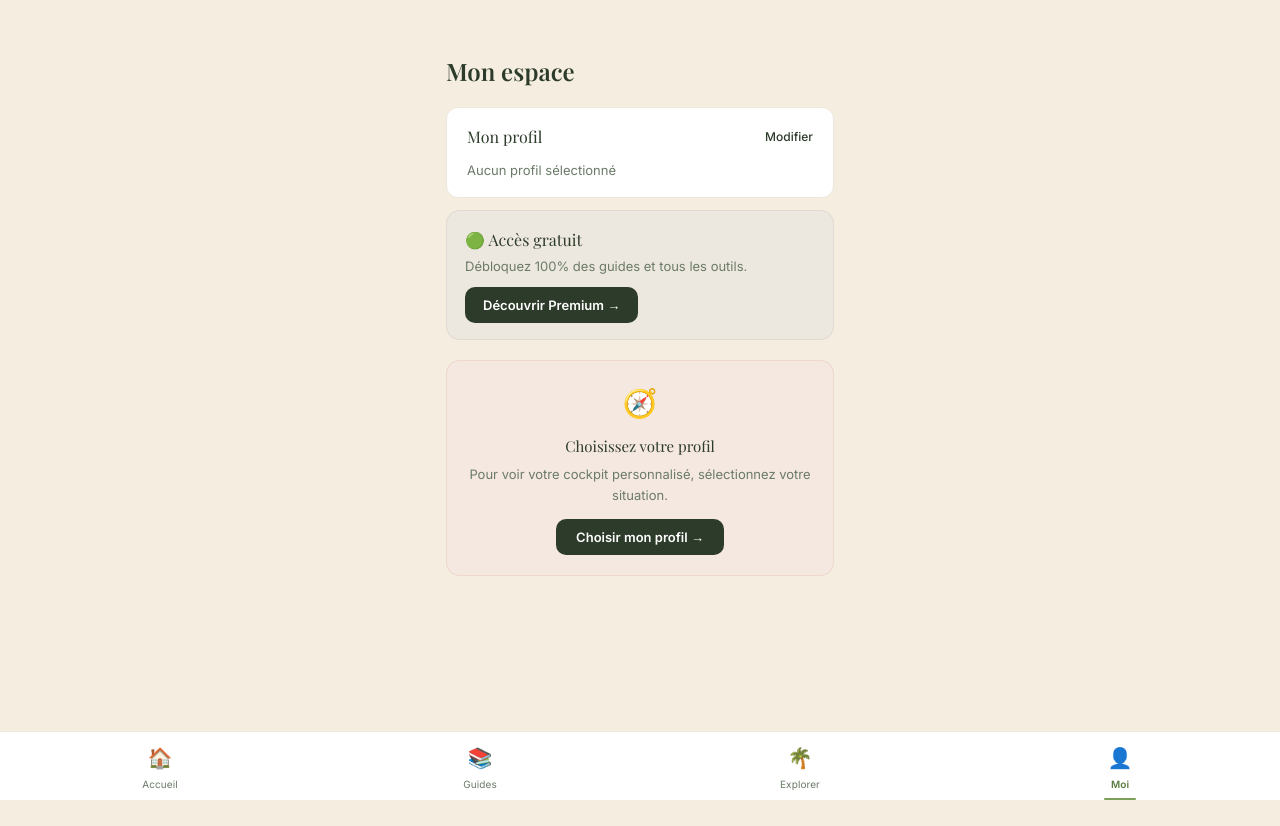
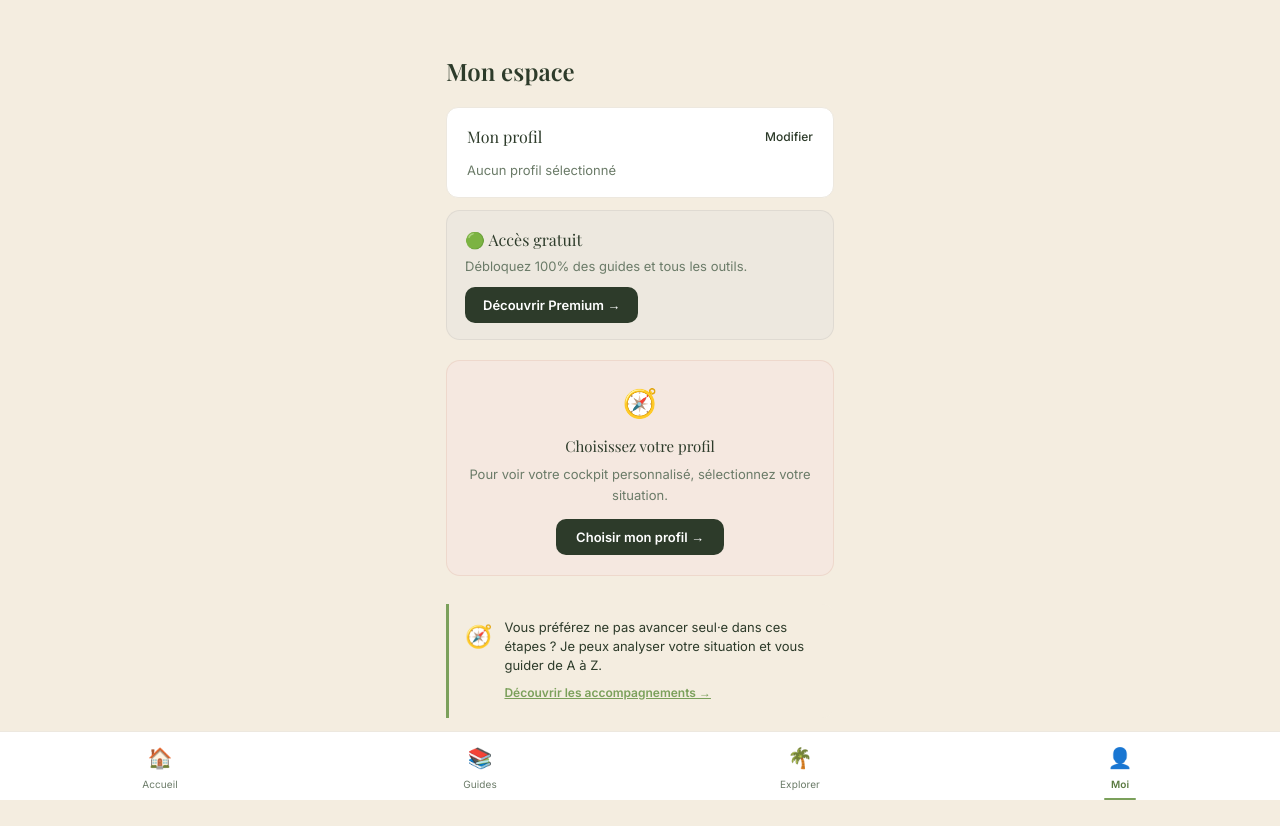
Before and after one commit to Vivreamajorque/vivre-a-majorque, a React (Vite) app: page /app/moi in a window 1280 px wide. Before the commit the page ends 800 px from the top, so only its background shows below. Built offline with nearby package versions, Linux system fonts and the light colour scheme; sample sign-in values are in the browser's storage; a web font is replaced by a local one.

Commit message:
feat: AccompagnementBanner dans 6 pages (GuideDetail, MonEspace, Guides, Outils, Budget, CoutInstallation)

```diff
--- /dev/null
+++ b/src/components/AccompagnementBanner.jsx
@@ -0,0 +1,55 @@
+import React from 'react'
+import { useNavigate } from 'react-router-dom'
+
+/**
+ * AccompagnementBanner — encart discret renvoyant vers la page Accompagnements.
+ * Props :
+ *   texte  : string — phrase principale (contextualisée)
+ *   cta    : string — texte du lien (défaut : "Voir les accompagnements →")
+ *   style  : object — surcharge style conteneur
+ */
+export default function AccompagnementBanner({ texte, cta = 'Voir les accompagnements →', style = {} }) {
+  const navigate = useNavigate()
+
+  return (
+    <div
+      onClick={() => navigate('/app/explorer/accompagnements')}
+      style={{
+        display: 'flex',
+        alignItems: 'flex-start',
+        gap: 12,
+        background: 'var(--lin, #F5F0E8)',
+        borderLeft: '3px solid var(--vert, #7EC8C0)',
+        borderRadius: '0 12px 12px 0',
+        padding: '14px 16px',
+        marginTop: 24,
+        marginBottom: 8,
+        cursor: 'pointer',
+        transition: 'opacity 0.15s',
+        ...style,
+      }}
+      onMouseEnter={e => e.currentTarget.style.opacity = '0.85'}
+      onMouseLeave={e => e.currentTarget.style.opacity = '1'}
+    >
+      <span style={{ fontSize: 22, flexShrink: 0, marginTop: 1 }}>🧭</span>
+      <div>
+        <p style={{
+          fontSize: 13,
+          color: 'var(--foret, #2D5016)',
+          lineHeight: 1.45,
+          marginBottom: 4,
+        }}>
+          {texte}
+        </p>
+        <span style={{
+          fontSize: 12,
+          fontWeight: 700,
+          color: 'var(--vert, #7EC8C0)',
+          textDecoration: 'underline',
+        }}>
+          {cta}
+        </span>
+      </div>
+    </div>
+  )
+}
--- a/src/pages/BudgetSimulator.jsx
+++ b/src/pages/BudgetSimulator.jsx
@@ -1,4 +1,5 @@
 import React, { useState, useMemo } from 'react'
+import AccompagnementBanner from '../components/AccompagnementBanner'
 import { useNavigate } from 'react-router-dom'
 
 /* ─────────────────────────────────────────────────────────────────
@@ -473,6 +474,11 @@ export default function BudgetSimulator() {
         </div>
       )}
 
+      <AccompagnementBanner
+        texte="Ces chiffres soulèvent des questions sur votre projet ? Je peux vous aider à valider votre budget et votre situation avant de vous lancer."
+        cta="Réserver une visio conseil →"
+        style={{ marginBottom: 80 }}
+      />
     </div>
   )
 }
--- a/src/pages/CoutInstallation.jsx
+++ b/src/pages/CoutInstallation.jsx
@@ -1,5 +1,6 @@
 import React, { useState, useMemo } from 'react'
 import { useNavigate } from 'react-router-dom'
+import AccompagnementBanner from '../components/AccompagnementBanner'
 
 /* ──────────────────────────────────────────────
    DONNÉES OFFICIELLES — Sources primaires uniquement
@@ -660,6 +661,10 @@ export default function CoutInstallation() {
           </p>
         </div>
 
+      <AccompagnementBanner
+          texte="Ce budget d'installation vous semble impressionnant ? Je peux vous aider à le planifier étape par étape, selon votre situation."
+          cta="Voir les accompagnements →"
+        />
       </div>
     </div>
   )
--- a/src/pages/GuideDetail.jsx
+++ b/src/pages/GuideDetail.jsx
@@ -3,6 +3,7 @@ import { useParams, useNavigate } from 'react-router-dom'
 import { useNotionBlocks, useNotionDB, parseGuide } from '../hooks/useNotion'
 import { usePremium } from '../context/PremiumContext'
 import NotionBlocks from '../components/NotionBlocks'
+import AccompagnementBanner from '../components/AccompagnementBanner'
 import PremiumGate from '../components/PremiumGate'
 import { NOTION_DB } from '../config'
 
@@ -53,7 +54,13 @@ export default function GuideDetail() {
             <div style={{ height: 200 }} />
           </PremiumGate>
         ) : (
-          <NotionBlocks blocks={blocks} />
+          <>
+            <NotionBlocks blocks={blocks} />
+            <AccompagnementBanner
+              texte="Cette démarche vous semble complexe à appliquer à votre situation personnelle ?"
+              cta="Je vous accompagne pas à pas →"
+            />
+          </>
         )}
       </div>
     </div>
--- a/src/pages/Guides.jsx
+++ b/src/pages/Guides.jsx
@@ -5,6 +5,7 @@ import { useProfile } from '../context/ProfileContext'
 import { usePremium } from '../context/PremiumContext'
 import { PaywallModal } from '../components/PaywallModal'
 import { NOTION_DB, GUIDE_CATEGORIES } from '../config'
+import AccompagnementBanner from '../components/AccompagnementBanner'
 
 const CAT_EMOJIS = {
   'Administratif': '📋', 'Logement': '🏠', 'Travail': '💼',
@@ -269,6 +270,10 @@ export default function Guides() {
             ))}
           </div>
       }
+      <AccompagnementBanner
+        texte="Vous préférez être guidé·e plutôt que lire les guides seul·e ? Visio, dossier complet ou accompagnement intégral — à vous de choisir."
+        cta="Voir les accompagnements →"
+      />
       <PaywallModal isOpen={showPaywall} onClose={() => setShowPaywall(false)} />
     </div>
   )
--- a/src/pages/MonEspace.jsx
+++ b/src/pages/MonEspace.jsx
@@ -5,6 +5,7 @@ import { useNotionDB, parseCockpit } from '../hooks/useNotion'
 import { NOTION_DB, PROFILS } from '../config'
 import { useNavigate } from 'react-router-dom'
 import { PaywallModal } from '../components/PaywallModal'
+import AccompagnementBanner from '../components/AccompagnementBanner'
 
 const PROFIL_NEXT = {
   reve: 'installe',
@@ -401,6 +402,11 @@ export default function MonEspace() {
         </div>
       )}
 
+      <AccompagnementBanner
+        texte="Vous préférez ne pas avancer seul·e dans ces étapes ? Je peux analyser votre situation et vous guider de A à Z."
+        cta="Découvrir les accompagnements →"
+        style={{ marginTop: 28 }}
+      />
       <PaywallModal isOpen={showPaywall} onClose={() => setShowPaywall(false)} />
     </div>
   )
--- a/src/pages/Outils.jsx
+++ b/src/pages/Outils.jsx
@@ -2,6 +2,7 @@ import React, { useState } from 'react'
 import { Link, useNavigate } from 'react-router-dom'
 import { usePremium } from '../context/PremiumContext'
 import { PaywallModal } from '../components/PaywallModal'
+import AccompagnementBanner from '../components/AccompagnementBanner'
 
 const OUTILS = [
   {
@@ -174,6 +175,11 @@ export default function Outils() {
         ))}
       </div>
 
+      <AccompagnementBanner
+        texte="Ces simulateurs vous donnent des chiffres — mais votre situation personnelle mérite un regard humain."
+        cta="Parlez-en avec moi →"
+        style={{ marginTop: 20 }}
+      />
       <PaywallModal isOpen={showPaywall} onClose={() => setShowPaywall(false)} />
     </div>
   )
```
Also changed, not shown: 4 other files (tests, documents, lock files or other folders).
